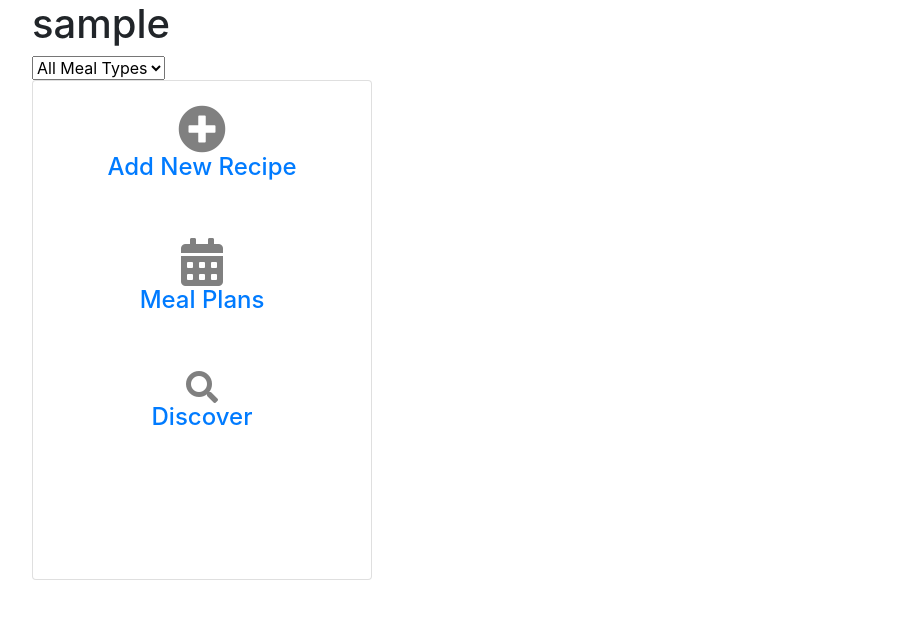
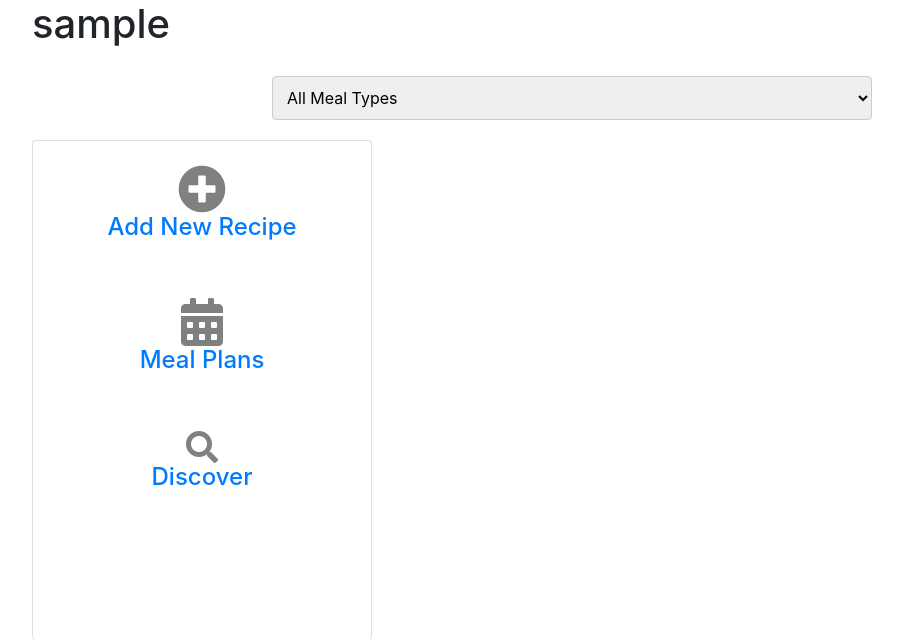
Before and after one commit to mchughbrian/RecipeProject, a Django app: page / in a window 1280 px wide. Shown: the part 56-695 px from the top of the page, without its empty margins (68-971 px from the left). Run offline with Django 4.2, Linux system fonts and the light colour scheme; the visitor is signed in with stand-in values (Sample User, id 1); data that the repository does not hold is empty; some libraries are stand-ins or nearby versions.

Commit message:
Filter bar centered and larger

```diff
--- a/static/css/custom.css
+++ b/static/css/custom.css
@@ -100,3 +100,23 @@
   color: #808080; /* Your specific gray color code */
   margin-top: 10px; /* Space between icons and text */
 }
+
+
+.filter-container {
+    display: flex;
+    justify-content: center;
+    padding: 20px;
+}
+
+#filterForm {
+    width: 100%;
+    max-width: 600px; /* Adjust this value as needed */
+}
+
+#mealTypeSelect {
+    width: 100%; /* Make the select box full width of the form */
+    padding: 10px; /* Add more padding for larger touch targets */
+    font-size: 1rem; /* Increase font size for better readability */
+    border: 1px solid #ccc; /* Optional: style the border */
+    border-radius: 4px; /* Optional: round the corners */
+}
--- a/templates/recipes/home.html
+++ b/templates/recipes/home.html
@@ -17,6 +17,7 @@
                 <h1>{{ user.username }}</h1>
             </div>
         </div>
+    <div class="filter-container">
         <form method="GET" action="{% url 'home' %}" id="filterForm">
             <select name="meal_type" id="mealTypeSelect">
                 <option value="">All Meal Types</option>
@@ -28,6 +29,8 @@
                 <option value="Other">Other</option>
             </select>
         </form>
+    </div>
+
 
 
 
```
Lines whose indentation alone changed are shown as unchanged.
